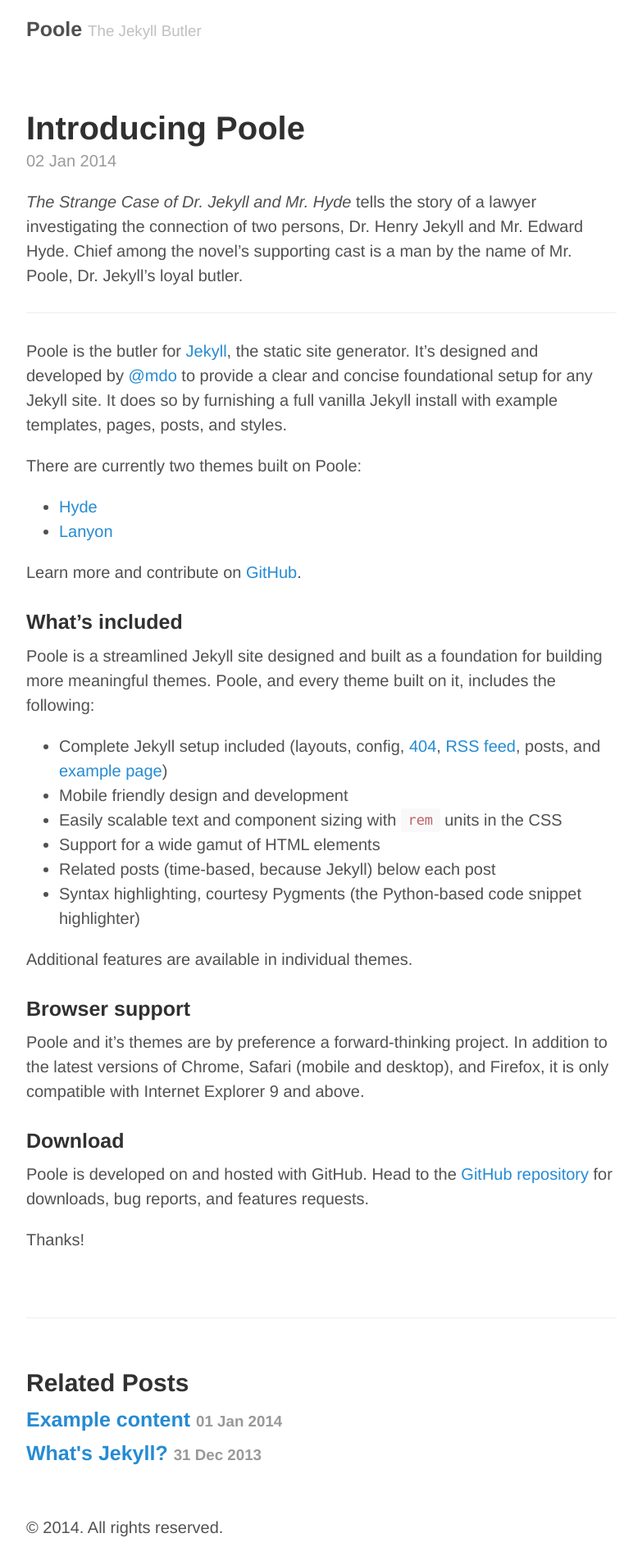
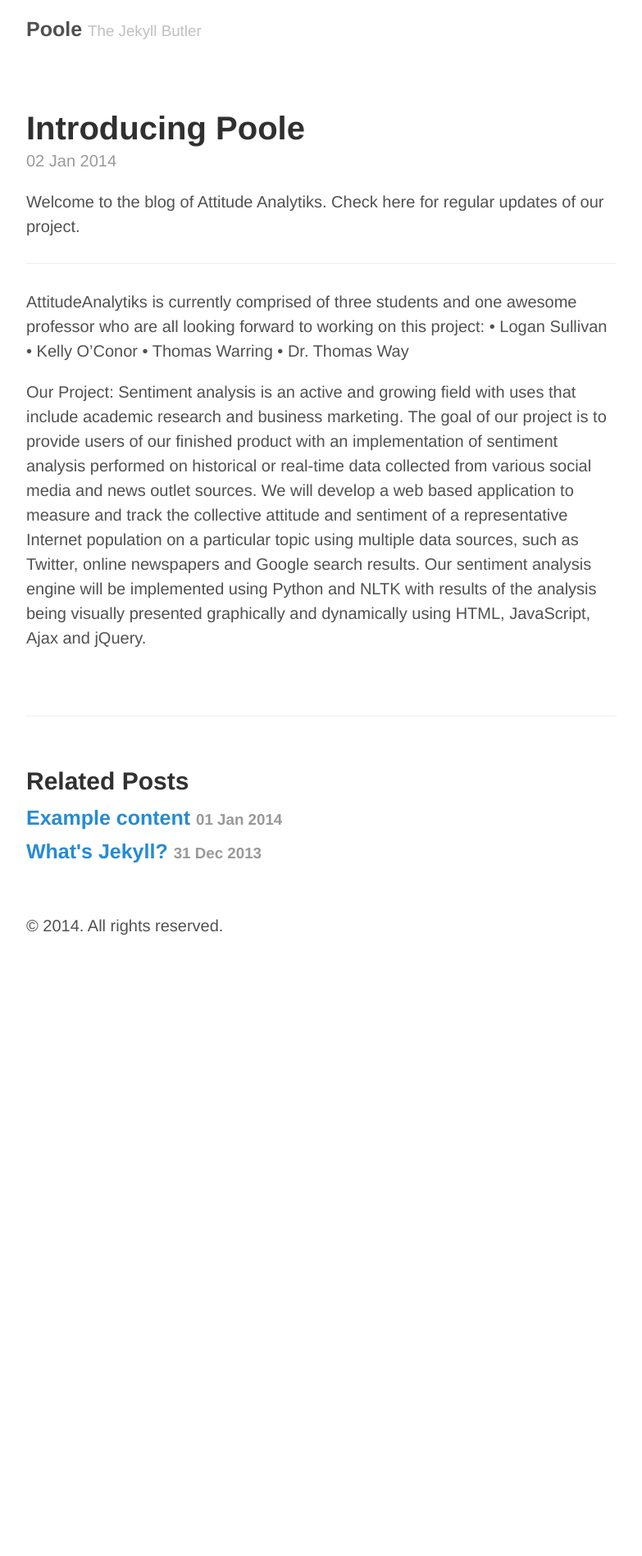
Before and after one commit to AttitudeAnalytiks/AttitudeAnalytiks.github.io, a Jekyll site: the page built from _posts/2014-01-02-introducing-poole.md, in a window 1280 px wide. Shown: the whole page at 82% size, without its empty margins (248-1031 px from the left). Built offline with Jekyll 4.4.1, drawn with Linux system fonts in a browser that asks for light colours; Markdown is read by kramdown in place of the engine named in the settings; after the commit the page ends 1164 px from its top, so only the background shows below that.

Commit message:
Update 2014-01-02-introducing-poole.md

```diff
--- a/_posts/2014-01-02-introducing-poole.md
+++ b/_posts/2014-01-02-introducing-poole.md
@@ -3,38 +3,15 @@
 title: Introducing Poole
 ---
 
-*The Strange Case of Dr. Jekyll and Mr. Hyde* tells the story of a lawyer investigating the connection of two persons, Dr. Henry Jekyll and Mr. Edward Hyde. Chief among the novel's supporting cast is a man by the name of Mr. Poole, Dr. Jekyll's loyal butler.
+Welcome to the blog of Attitude Analytiks. Check here for regular updates of our project.
 
------
+----
 
-Poole is the butler for [Jekyll](http://jekyllrb.com), the static site generator. It's designed and developed by [@mdo](https://twitter.com/mdo) to provide a clear and concise foundational setup for any Jekyll site. It does so by furnishing a full vanilla Jekyll install with example templates, pages, posts, and styles.
+AttitudeAnalytiks is currently comprised of three students and one awesome professor who are all looking forward to working on this project:
+•	Logan Sullivan
+•	Kelly O'Conor
+•	Thomas Warring
+•	Dr. Thomas Way
 
-There are currently two themes built on Poole:
-
-* [Hyde](http://hyde.getpoole.com)
-* [Lanyon](http://lanyon.getpoole.com)
-
-Learn more and contribute on [GitHub](https://github.com/poole).
-
-### What's included
-
-Poole is a streamlined Jekyll site designed and built as a foundation for building more meaningful themes. Poole, and every theme built on it, includes the following:
-
-* Complete Jekyll setup included (layouts, config, [404](/404.html), [RSS feed](/atom.xml), posts, and [example page](/about))
-* Mobile friendly design and development
-* Easily scalable text and component sizing with `rem` units in the CSS
-* Support for a wide gamut of HTML elements
-* Related posts (time-based, because Jekyll) below each post
-* Syntax highlighting, courtesy Pygments (the Python-based code snippet highlighter)
-
-Additional features are available in individual themes.
-
-### Browser support
-
-Poole and it's themes are by preference a forward-thinking project. In addition to the latest versions of Chrome, Safari (mobile and desktop), and Firefox, it is only compatible with Internet Explorer 9 and above.
-
-### Download
-
-Poole is developed on and hosted with GitHub. Head to the <a href="https://github.com/poole/poole">GitHub repository</a> for downloads, bug reports, and features requests.
-
-Thanks!
+Our Project:
+Sentiment analysis is an active and growing field with uses that include academic research and business marketing. The goal of our project is to provide users of our finished product with an implementation of sentiment analysis performed on historical or real-time data collected from various social media and news outlet sources. We will develop a web based application to measure and track the collective attitude and sentiment of a representative Internet population on a particular topic using multiple data sources, such as Twitter, online newspapers and Google search results. Our sentiment analysis engine will be implemented using Python and NLTK with results of the analysis being visually presented graphically and dynamically using HTML, JavaScript, Ajax and jQuery.
```
